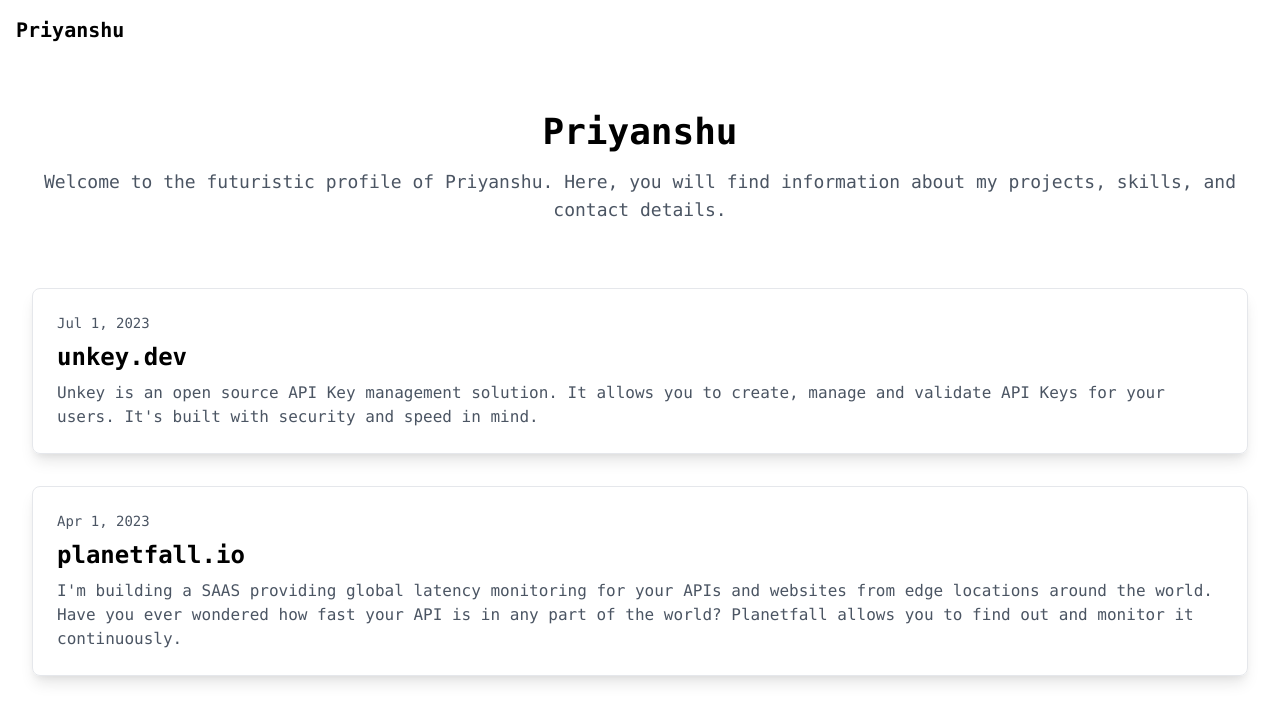
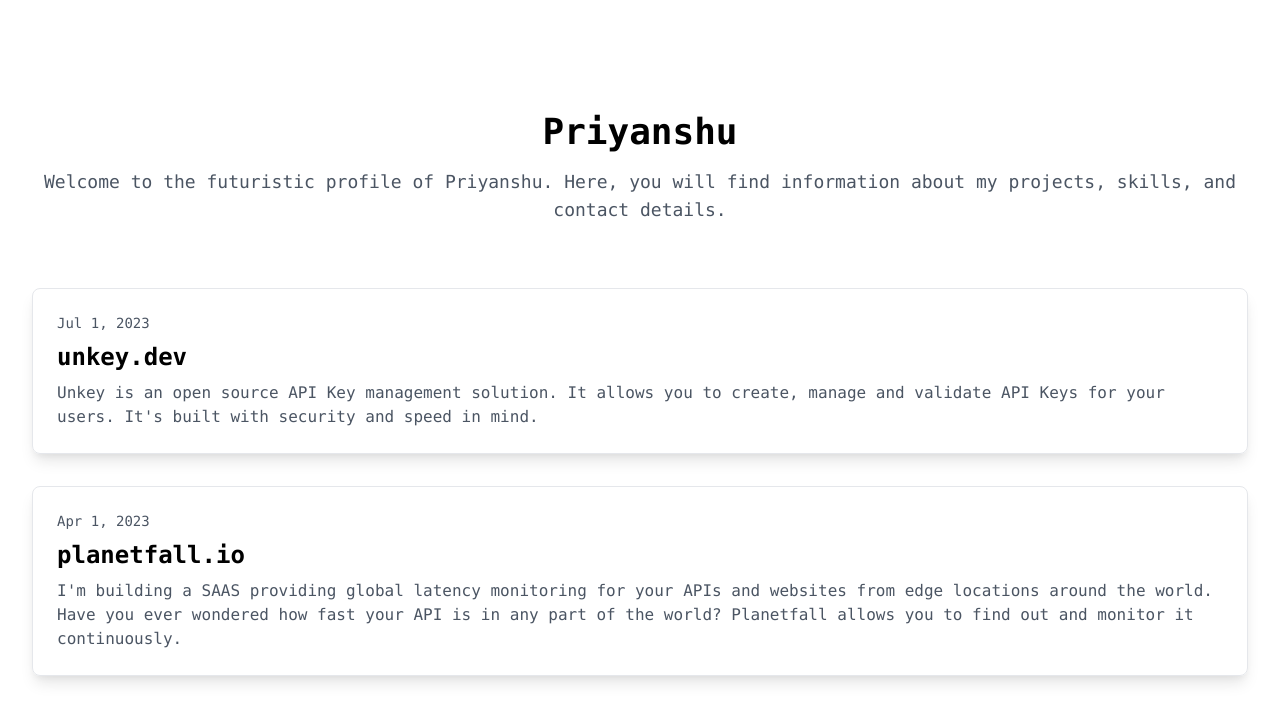
Before and after one commit to Priyansxu/Website, a Next.js app: page / in a window 1280 px wide. Shown: the top 722 px of the page. Built offline with nearby package versions, Linux system fonts and the light colour scheme.

Commit message:
Update index.js

```diff
--- a/pages/index.js
+++ b/pages/index.js
@@ -1,13 +1,11 @@
 "use client";
+
+import header from "../components/header";
 
 export default function Page() {
   return (
     <div className="min-h-screen font-mono bg-gradient-to-br from-[#f5f5f5] via-[#e5e5e5] to-[#d5d5d5] text-black">
-      <header className="fixed top-0 left-0 right-0 z-50 flex items-center justify-between p-4 bg-[#f5f5f5] bg-opacity-50 backdrop-blur-2xl">
-        <div className="text-xl font-bold text-black bg-clip-text">
-          Priyanshu
-        </div>
-      </header>
+      <header />
       <main className="pt-20">
         <section className="p-8 text-center">
           <h1 className="text-4xl font-bold text-black bg-clip-text">
```
